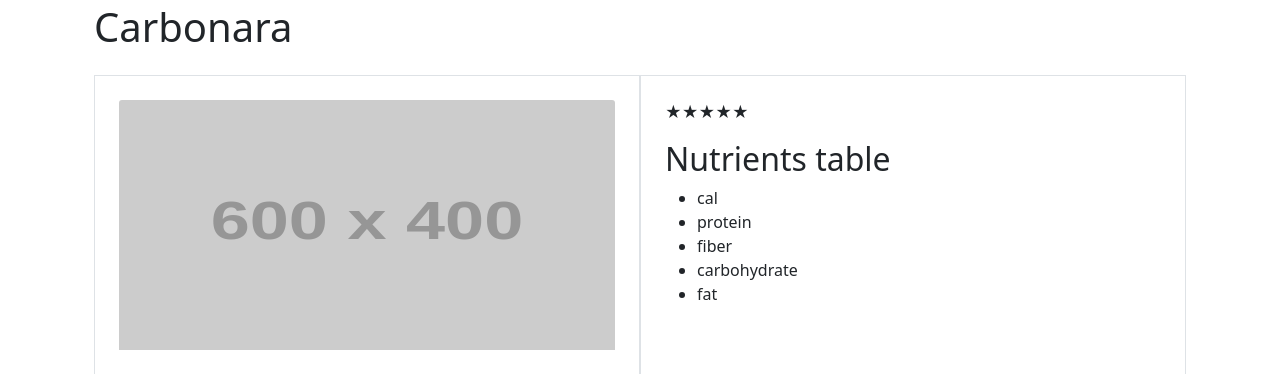
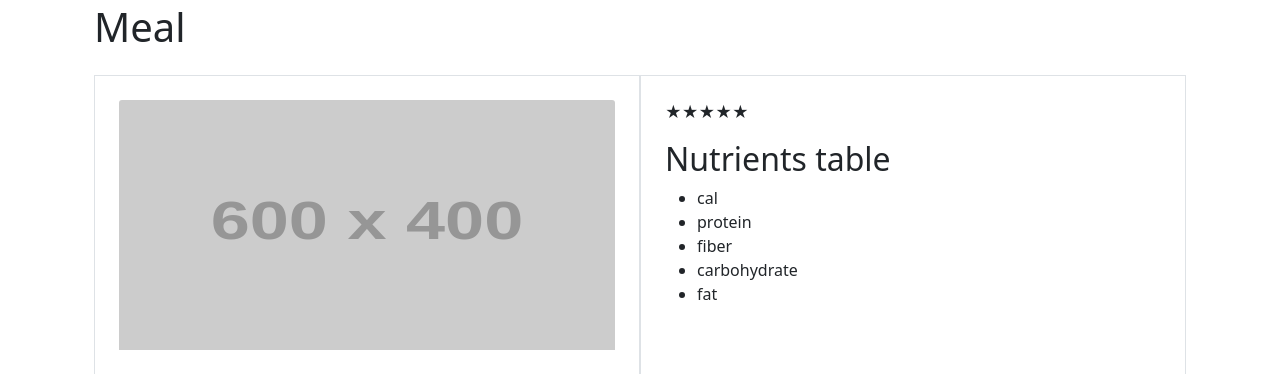
Before and after one commit to gyarab/2024_wt_prj_stepanova, a Django app: page /details in a window 1280 px wide. Shown: the part 64-438 px from the top of the page. Run offline with Django 5.2, Linux system fonts and the light colour scheme; grey boxes labelled with a size stand in for pictures from a placeholder-image service; some libraries are stand-ins or nearby versions.

```diff
--- a/prj/main/templates/main/details.html
+++ b/prj/main/templates/main/details.html
@@ -2,7 +2,7 @@
 
 {% block content %}
     <div class="container">
-        <h1>Carbonara</h1>
+        <h1>Meal</h1>
         <div class="container mt-4">
             <div class="row">
 
```
